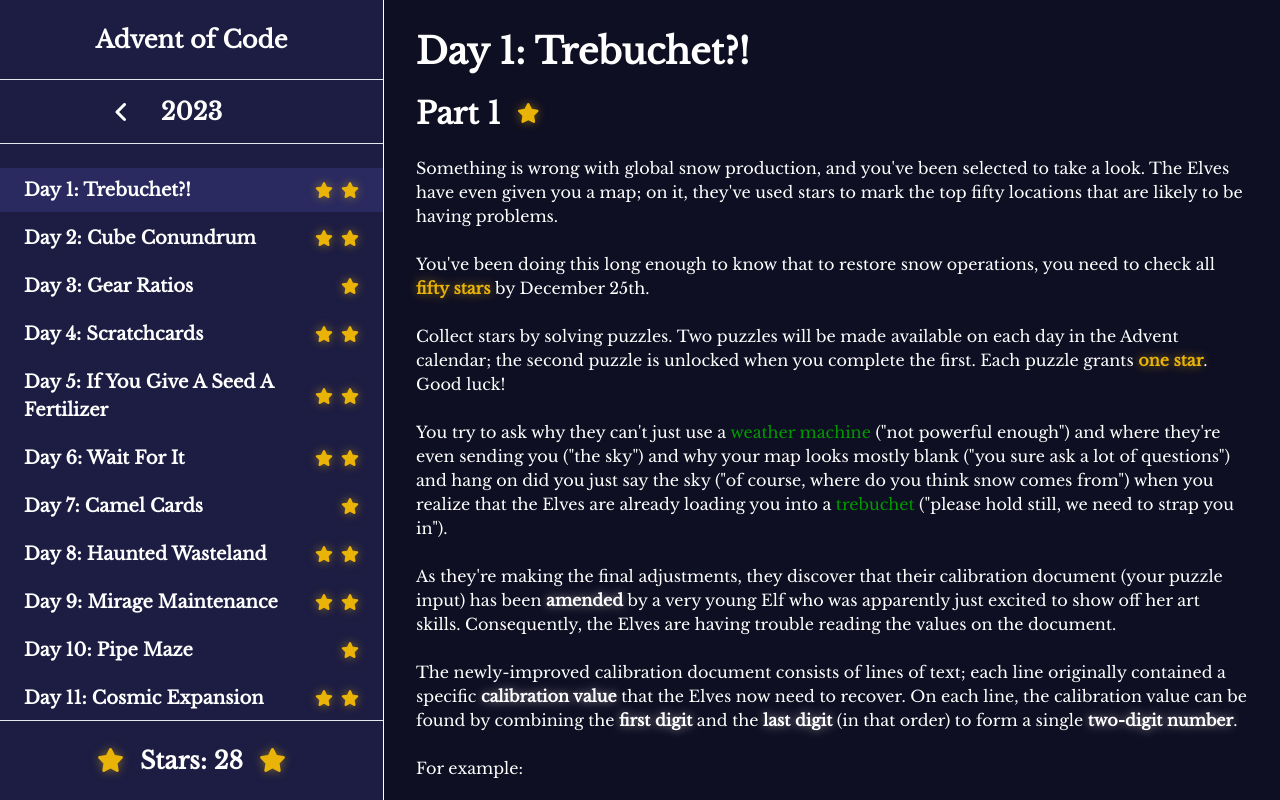
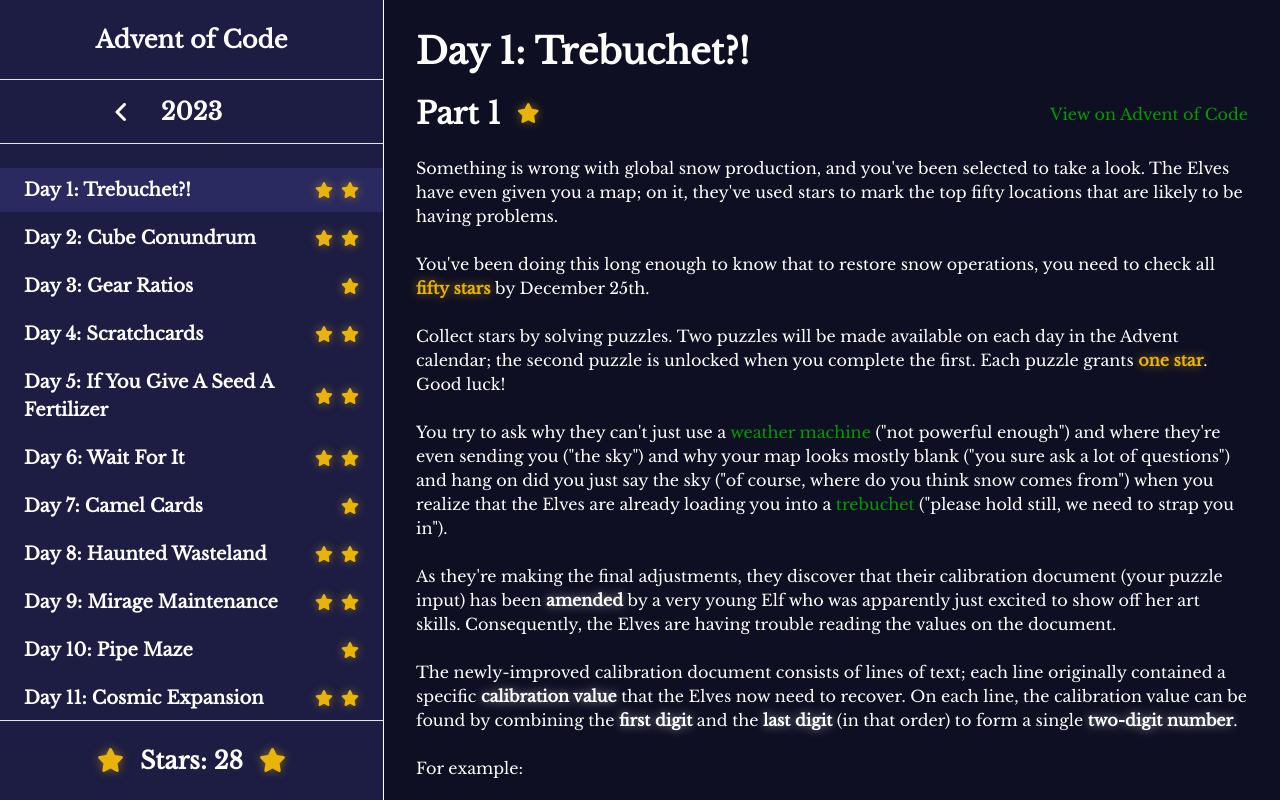
Before and after one commit to Ben-H1/Advent-of-Code, a React (Vite) app: page /2023/day/1 in a window 1280 px wide. Built offline with nearby package versions, Linux system fonts and the light colour scheme.

Commit message:
Add link to puzzle on official website

```diff
--- a/src/pages/DayTemplate.tsx
+++ b/src/pages/DayTemplate.tsx
@@ -3,6 +3,7 @@
 import Star from '@components/Star';
 import Code from '@components/text/Code';
 import Glow from '@components/text/Glow';
+import Link from '@components/text/Link';
 
 type Part = {
     description: ReactNode;
@@ -86,17 +87,22 @@
 
 type DayTemplateProps = {
     day: Day;
+    year: string;
+    dayNumber: number;
 };
 
-const DayTemplate = ({ day }: DayTemplateProps) => {
+const DayTemplate = ({ day, year, dayNumber }: DayTemplateProps) => {
     return (
         <div>
             <h1 id='part1' className='mb-6 text-4xl font-bold'>{day.title}</h1>
-            <div className='flex items-center mb-6'>
-                <h2 className='text-3xl font-bold'>Part 1</h2>
+            <div className='flex items-center justify-between mb-6'>
+                <div className='flex items-center'>
+                    <h2 id='part1' className='text-3xl font-bold'>Part 1</h2>
                     {day.stars > 0 && (
                         <Star className='ml-4 text-xl' />
                     )}
+                </div>
+                <Link link={`https://adventofcode.com/${year}/day/${dayNumber}`}>View on Advent of Code</Link>
             </div>
             <div>{day.part1.description}</div>
             <hr className='my-8' />
@@ -104,11 +110,14 @@
             {day.part2 && (
                 <>
                     <hr className='my-8' />
-                    <div className='flex items-center mb-6'>
+                    <div className='flex items-center justify-between mb-6'>
+                        <div className='flex items-center'>
                             <h2 id='part2' className='text-3xl font-bold'>Part 2</h2>
                             {day.stars > 1 && (
                                 <Star className='ml-4 text-xl' />
                             )}
+                        </div>
+                        <Link link={`https://adventofcode.com/${year}/day/${dayNumber}#part2`}>View on Advent of Code</Link>
                     </div>
                     <div>{day.part2.description}</div>
                     <hr className='my-8' />
--- a/src/routes/AppRoutes.tsx
+++ b/src/routes/AppRoutes.tsx
@@ -10,7 +10,17 @@
         <Routes>
             <Route path='/' element={<Navigate to={`${latestYear}/day/1`} />} />
             {Object.keys(years).map((year) => (years[year].map((day, i) => (
-                <Route key={`year-${year}-day-${i + 1}`} path={`${year}/day/${i + 1}`} element={<DayTemplate day={day} />} />
+                <Route
+                    key={`year-${year}-day-${i + 1}`}
+                    path={`${year}/day/${i + 1}`}
+                    element={
+                        <DayTemplate
+                            day={day}
+                            year={year}
+                            dayNumber={i + 1}
+                        />
+                    }
+                />
             ))))}
             <Route path='/*' element={<NoPage />} />
         </Routes>
```
Lines whose indentation alone changed are shown as unchanged.
